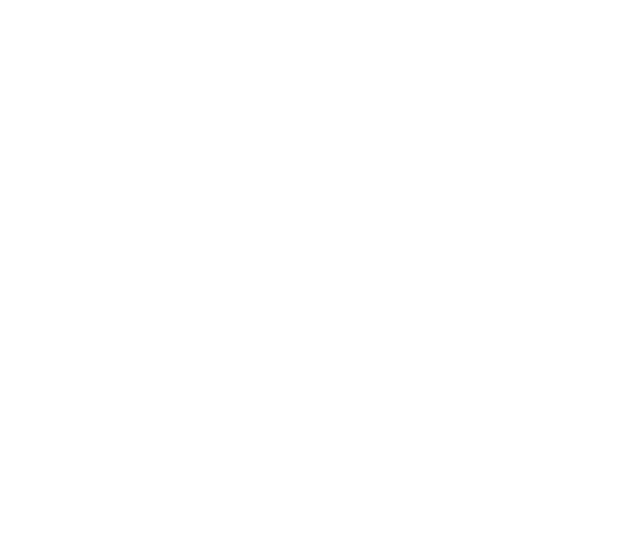
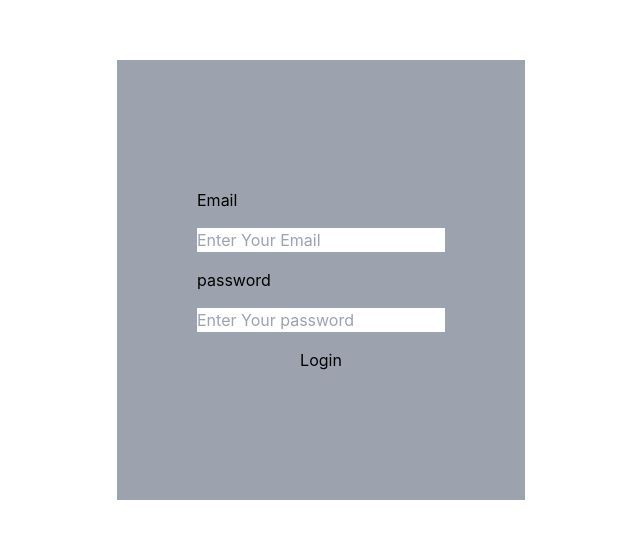
Before and after one commit to sonu-virus/student-management, a React (Create React App) app: page /users/login in a window 1280 px wide. Before the commit this address had no page. Shown: the part 120-658 px from the top of the page, without its empty margins (319-959 px from the left). Built offline with nearby package versions, Linux system fonts and the light colour scheme; the HTML template or start-up script is replaced by a standard one.

Commit message:
login impliment

```diff
--- a/src/App.js
+++ b/src/App.js
@@ -2,6 +2,7 @@
 import SignUpPage from "./pages/auth/SignUp";
 import HomePage from "./pages/HomePage";
 import ResetPassword from "./pages/auth/ResetPassword";
+import Login from "./pages/auth/LogIn";
 
 function App() {
   return (
@@ -11,6 +12,7 @@
 
         <Route path="/users/signup" element={<SignUpPage />} />
         <Route path="/auth/reset_password/:token" element={<ResetPassword />} />
+        <Route path="/users/login" element={<Login />} />
       </Routes>
     </div>
   );
--- a/src/pages/auth/LogIn/index.jsx
+++ b/src/pages/auth/LogIn/index.jsx
@@ -1,9 +1,50 @@
-import React from 'react'
+import React,{useState} from "react";
 
 function Login() {
+  const [email, setEmail] = useState("");
+  const [password, setPassword] = useState("");
+
+  const login = async (event) => {
+    event.preventDefault();
+    try {
+      const res = await fetch(`https://api.iot.inflection.org.in/users/login`, {
+        method: "POST",
+        body: JSON.stringify({
+          email: email,
+          password: password,
+        }),
+        headers: {
+          "Content-type": "application/json; charset=UTF-8",
+        },
+      });
+      const data = await res.json();
+      console.log(data);
+    } catch (error) {
+      console.log(error);
+    }
+  };
+
   return (
-    <div>Login</div>
-  )
+    <div className="flex items-center justify-center h-screen">
+      <form className="px-20 py-32 bg-gray-400" onSubmit={login}>
+        <div className="grid grid-row gap-4">
+            <label>Email</label>
+            <input
+              type="email"
+              placeholder="Enter Your Email"
+              onChange={(e) => setEmail(e.target.value)}
+            />
+            <label>password</label>
+            <input
+              type="password"
+              placeholder="Enter Your password"
+              onChange={(e) => setPassword(e.target.value)}
+            />
+          <button type="submit">Login</button>
+        </div>
+      </form>
+    </div>
+  );
 }
 
-export default Login
+export default Login;
```
